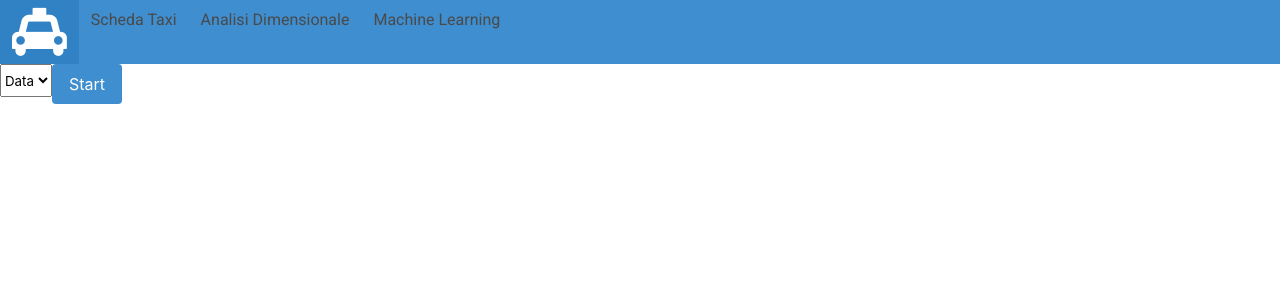
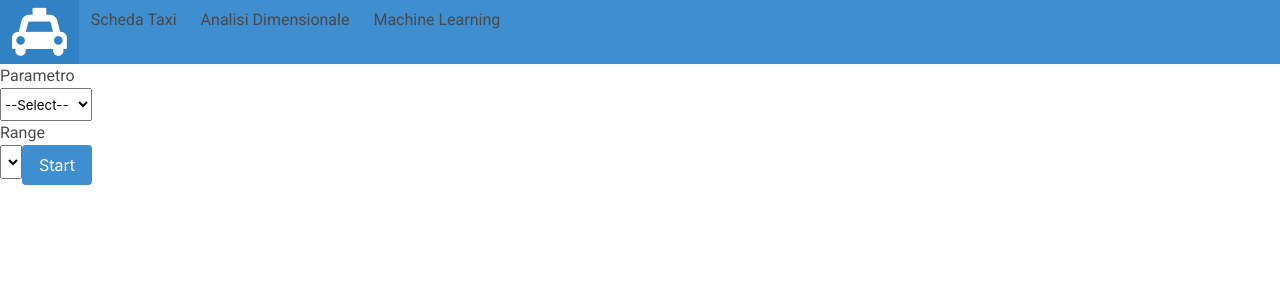
Before and after one commit to theTrueRiccardo/bigdata, an Angular app in the folder frontend/my-app/: page /analisiDimensionale in a window 1280 px wide. Shown: the top 300 px of the page. Built offline with nearby package versions, Linux system fonts and the light colour scheme; what @amcharts/amcharts4 would draw is missing.

Commit message:
fatta scheda analisi dimensionale-1

```diff
--- a/frontend/my-app/src/app/analisi-dimensionale/analisi-dimensionale.component.html
+++ b/frontend/my-app/src/app/analisi-dimensionale/analisi-dimensionale.component.html
@@ -1,7 +1,17 @@
 
-<select class="select" #parametro>
-  <option value="data">Data</option>
-</select>
-<button class="button is-info" (click) = "onClickSubmit(parametro.value)">Start</button>
+<div class="col-md-4">
+	<form>
+	<h4>Parametro</h4>
+	<select class="select"  id='firstList' name='firstList' (change)="getOptions()"  #parametro >
+	</select>
+
+	<h4>Range</h4>
+	<select class="select"  id='secondList' name='secondList' >
+	</select>
+
+  <button class="button is-info" (click) = "onClickSubmit(parametro.value)">Start</button>
+
+    </form>
+	</div>
 
 <div id="chartdiv"></div>
--- a/frontend/my-app/src/app/analisi-dimensionale/analisi-dimensionale.component.ts
+++ b/frontend/my-app/src/app/analisi-dimensionale/analisi-dimensionale.component.ts
@@ -18,7 +18,46 @@ export class AnalisiDimensionaleComponent implements OnInit {
 
 
   ngOnInit(): void {
+
+		var list1 = document.getElementById('firstList');
+
+		list1!.appendChild(new Option('--Select--', ''));
+		list1!.appendChild(new Option('data', 'data'));
+    list1!.appendChild(new Option('longitudine', 'longitudine'));
   }
+
+   getOptions(){
+    var list1 = (document.getElementById('firstList')  as HTMLSelectElement);
+    var list2 = (document.getElementById("secondList") as HTMLSelectElement) ;
+    var list1SelectedValue = list1?.options[list1.selectedIndex].value;
+
+    if (list1SelectedValue=='data')
+          {
+
+      list2.options.length=0;
+      list2.options[0] = new Option('--Select--', '');
+      list2.options[1] = new Option('1', '1');
+
+
+    }
+    else if (list1SelectedValue=='longitudine')
+          {
+
+      list2.options.length=0;
+      list2.options[0] = new Option('--Select--', '');
+      list2.options[1] = new Option('1', '1');
+      list2.options[2] = new Option('0.5', '0.5');
+
+
+    }
+}
+
+
+
+
+
+
+
 
   onClickSubmit(parametro: String ) {
 
```
